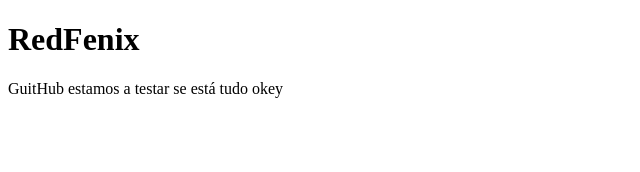
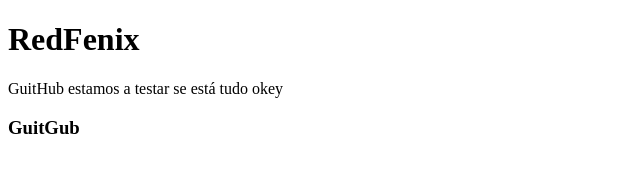
Before and after one commit to shadracksalomao/guit_hub_vscode, a plain HTML site: page index.html in a window 1280 px wide. Shown: the whole page, without its empty margins (0-640 px from the left). Drawn offline with Linux system fonts and the light colour scheme.

Commit message:
refactor: primeiro commit

```diff
--- a/index.html
+++ b/index.html
@@ -8,5 +8,6 @@
 <body>
     <h1>RedFenix</h1>
     <p>GuitHub estamos a testar se está tudo okey</p>
+    <h3>GuitGub</h3>
 </body>
 </html>
```
